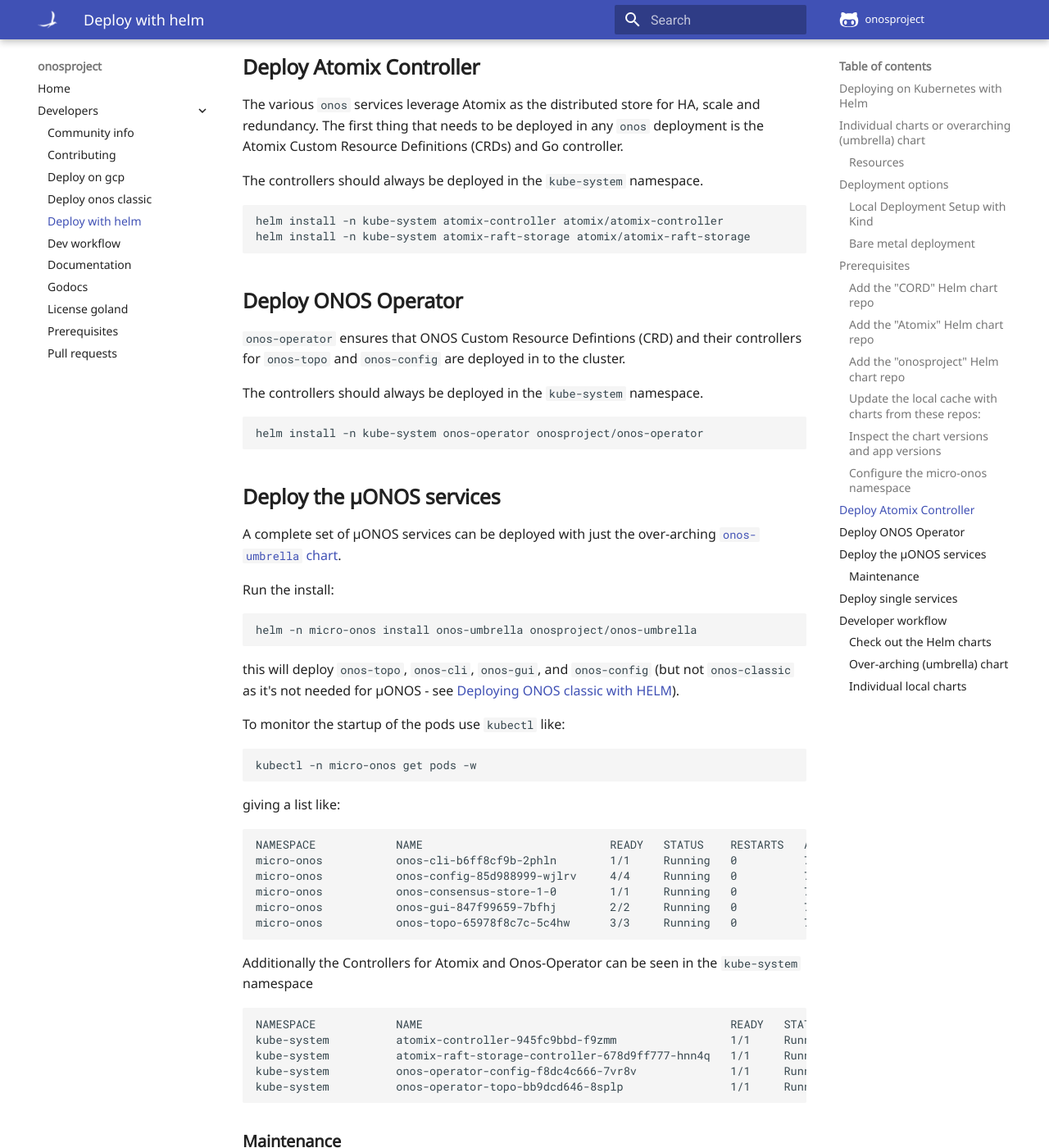
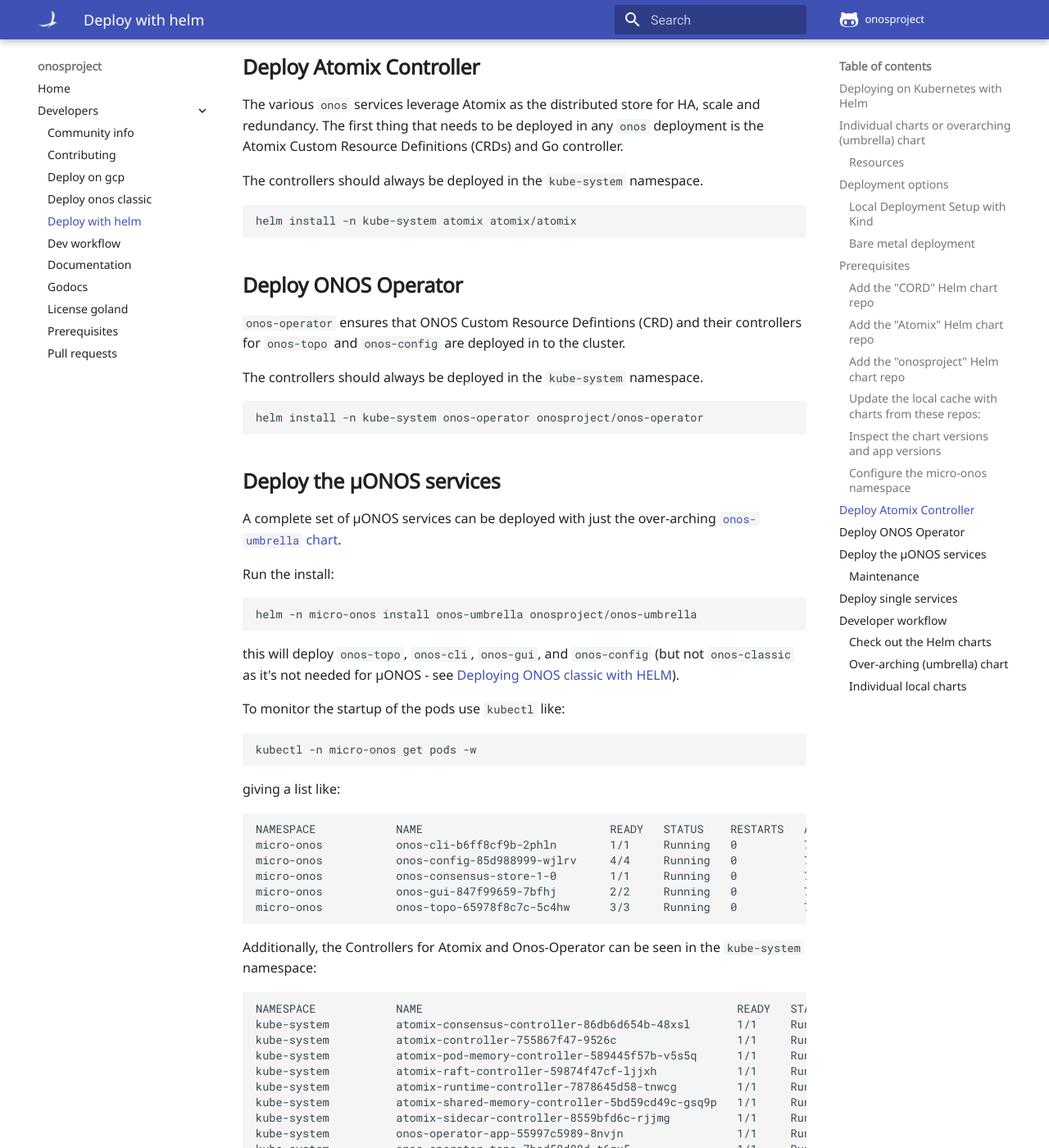
Before and after one commit to onosproject/onos-docs, an MkDocs documentation site: the page built from docs/content/developers/deploy_with_helm.md, in a window 1280 px wide and 1400 px high, scrolled down 3415 px. Shown: the whole window at 82% size. Built offline with MkDocs 1.6.1 and Material for MkDocs 9.7.7, drawn with Linux system fonts in a browser that asks for light colours; some of the changed text lies outside the part shown.

Commit message:
Update atomix installation instuctions (#153)

````diff
--- a/docs/content/developers/deploy_with_helm.md
+++ b/docs/content/developers/deploy_with_helm.md
@@ -145,8 +145,7 @@ Custom Resource Definitions (CRDs) and Go controller.
 The controllers should always be deployed in the `kube-system` namespace.
 
 ```bash
-helm install -n kube-system atomix-controller atomix/atomix-controller
-helm install -n kube-system atomix-raft-storage atomix/atomix-raft-storage
+helm install -n kube-system atomix atomix/atomix
 ```
 
 ## Deploy ONOS Operator
@@ -186,13 +185,18 @@ micro-onos           onos-gui-847f99659-7bfhj        2/2     Running   0
 micro-onos           onos-topo-65978f8c7c-5c4hw      3/3     Running   0          77s
 ```
 
-Additionally the Controllers for Atomix and Onos-Operator can be seen in the `kube-system` namespace
+Additionally, the Controllers for Atomix and Onos-Operator can be seen in the `kube-system` namespace:
 ```
-NAMESPACE            NAME                                              READY   STATUS    RESTARTS   AGE
-kube-system          atomix-controller-945fc9bbd-f9zmm                 1/1     Running   0          91m
-kube-system          atomix-raft-storage-controller-678d9ff777-hnn4q   1/1     Running   0          91m
-kube-system          onos-operator-config-f8dc4c666-7vr8v              1/1     Running   0          3m31s
-kube-system          onos-operator-topo-bb9dcd646-8splp                1/1     Running   0          3m31s
+NAMESPACE            NAME                                               READY   STATUS    RESTARTS   AGE
+kube-system          atomix-consensus-controller-86db6d654b-48xsl       1/1     Running   0          2m5s
+kube-system          atomix-controller-755867f47-9526c                  1/1     Running   0          2m5s
+kube-system          atomix-pod-memory-controller-589445f57b-v5s5q      1/1     Running   0          2m5s
+kube-system          atomix-raft-controller-59874f47cf-ljjxh            1/1     Running   0          2m5s
+kube-system          atomix-runtime-controller-7878645d58-tnwcg         1/1     Running   0          2m5s
+kube-system          atomix-shared-memory-controller-5bd59cd49c-gsq9p   1/1     Running   0          2m5s
+kube-system          atomix-sidecar-controller-8559bfd6c-rjjmg          1/1     Running   0          2m5s
+kube-system          onos-operator-app-55997c5989-8nvjn                 1/1     Running   0          5m1s
+kube-system          onos-operator-topo-7bcd58d88d-t6qx5                1/1     Running   0          5m1s
 ```
 
 ### Maintenance
````
